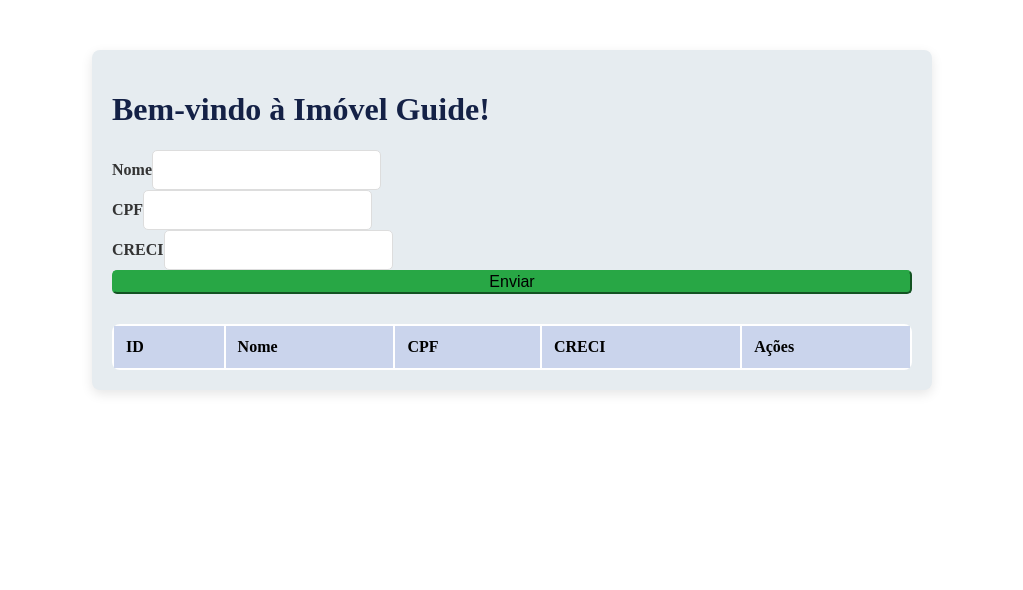
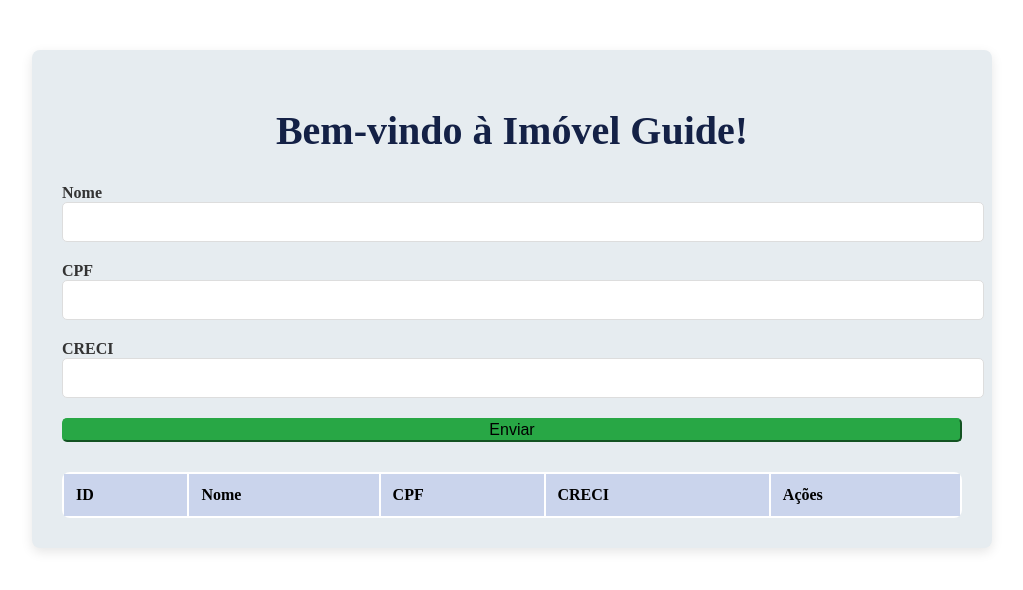
Before and after one commit to luissecundes/front-imovel-guide, an Angular app in the folder front-guide/: page / in a window 1280 px wide. Shown: the top 590 px of the page, without its empty margins (128-1151 px from the left). Built offline with nearby package versions, Linux system fonts and the light colour scheme.

Commit message:
alteração

```diff
--- a/front-guide/src/app/app.component.css
+++ b/front-guide/src/app/app.component.css
@@ -4,26 +4,34 @@
 body {
   background-color: #cad4ec;
   font-family: 'Arial', sans-serif;
+  margin: 0;
+  padding: 0;
 }
 
 /* Alinhar o conteúdo centralizado */
 .container {
-  max-width: 800px;
+  max-width: 900px; /* Aumentando a largura do container */
   margin: 50px auto;
-  padding: 20px;
+  padding: 30px; /* Ajustando o padding para dar mais espaçamento */
   background-color: #e6ecf0;
   border-radius: 8px;
   box-shadow: 0 4px 12px rgba(0, 0, 0, 0.1);
 }
 
-/* Título do cabeçalho */
+/* Título do cabeçalho - centralizado */
 h1 {
-  font-size: 2rem;
+  font-size: 2.5rem;
   color: #142146;
   font-weight: 600;
+  text-align: center; /* Centralizando o título */
+  margin-bottom: 30px; /* Dando espaço entre o título e o formulário */
 }
 
 /* Estilo do formulário */
+.form-group {
+  margin-bottom: 20px; /* Espaçamento entre os campos do formulário */
+}
+
 .form-group label {
   font-weight: bold;
   color: #333;
@@ -34,6 +42,7 @@
   border: 1px solid #ddd;
   padding: 10px;
   font-size: 1rem;
+  width: 100%; /* Garantir que os campos ocupem toda a largura disponível */
 }
 
 .form-control:focus {
```
